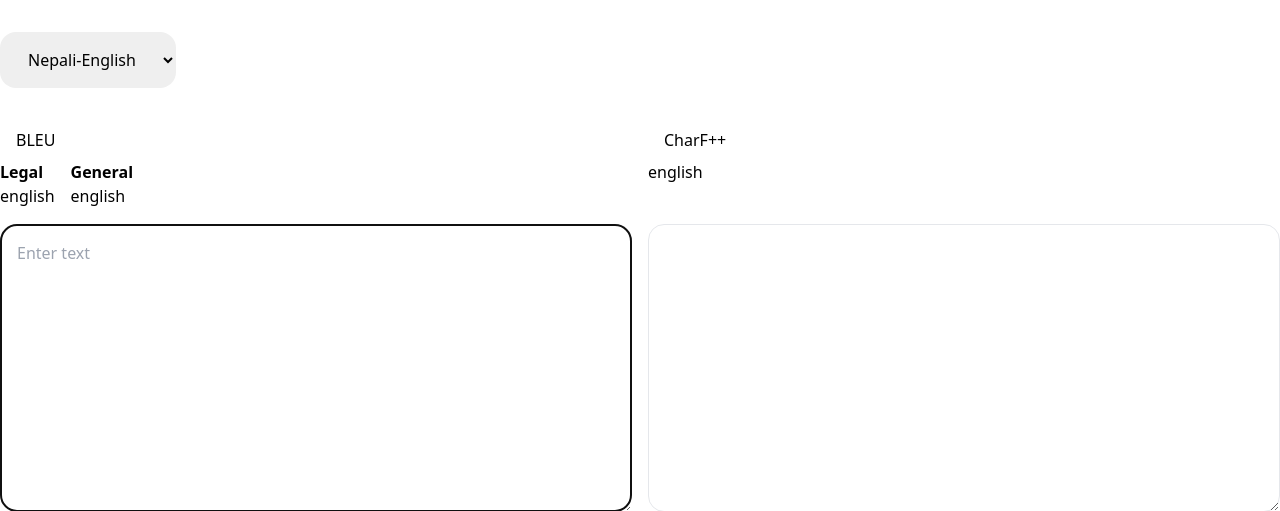
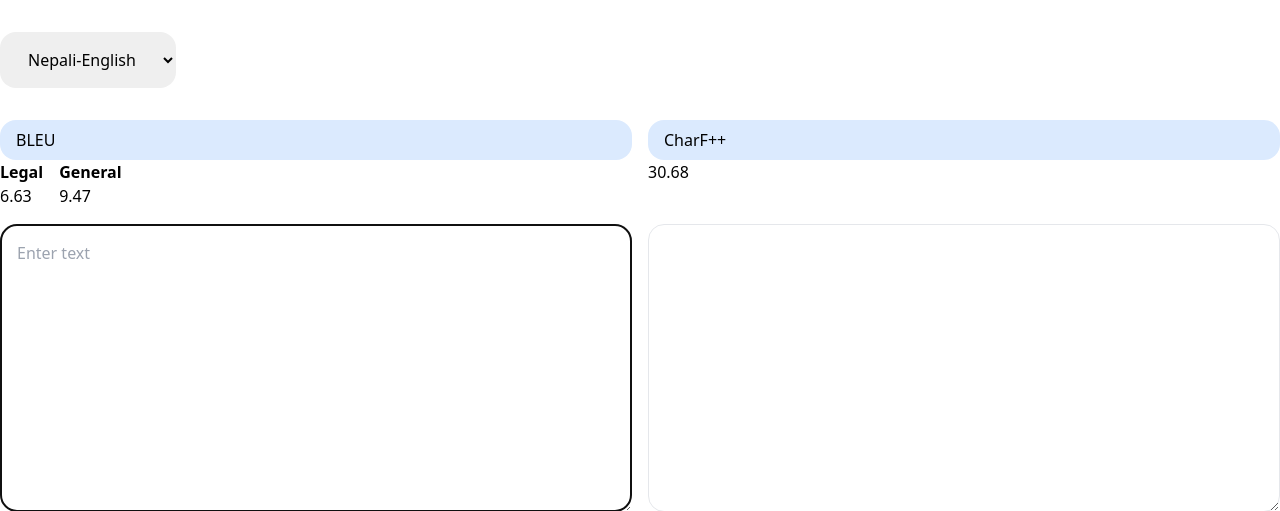
Before and after one commit to shabdapoudel/nepali-translaton, a Flask app: template templates/translate.html in a window 1280 px wide. Shown: the part 56-567 px from the top of the page. Run offline with Flask 3, Linux system fonts and the light colour scheme; the template is opened without the code that fills it, so the values that code supplies are empty.

Commit message:
add data

```diff
--- a/templates/translate.html
+++ b/templates/translate.html
@@ -7,7 +7,7 @@
 		</select>
 				<div class="grid grid-cols-1 lg:grid-cols-2 gap-4 my-4">
 					<div>
-						<h1 class="bg-primary-50 rounded-2xl px-4 py-2">BLEU</h1>
+						<h1 class="bg-blue-100 rounded-2xl px-4 py-2">BLEU</h1>
 						<div class="flex flex-wrap gap-4">
 							<div>
 								<h2 class="font-bold">
@@ -15,9 +15,9 @@
 								</h2>
 								<p>
 									{%if type=="ne_en"%}
-								{{"nepali"}}
+								{{"7.98"}}
 							{%else%}
-								{{"english"}}
+								{{"6.63"}}
 							{%endif%}
 								</p>
 							</div>
@@ -27,21 +27,21 @@
 								</h2>
 								<p>
 									{%if type=="ne_en"%}
-								{{"nepali"}}
+								{{"13.76"}}
 							{%else%}
-								{{"english"}}
+								{{"9.47"}}
 							{%endif%}
 								</p>
 							</div>
 						</div>
 					</div>
 					<div>
-						<h1 class="bg-primary-50 rounded-2xl px-4 py-2">CharF++</h1>
+						<h1 class="bg-blue-100 rounded-2xl px-4 py-2">CharF++</h1>
 						<p>
 							{%if type=="ne_en"%}
-								{{"nepali"}}
+								{{"36.64"}}
 							{%else%}
-								{{"english"}}
+								{{"30.68"}}
 							{%endif%}
 						</p>
 					</div>
```
